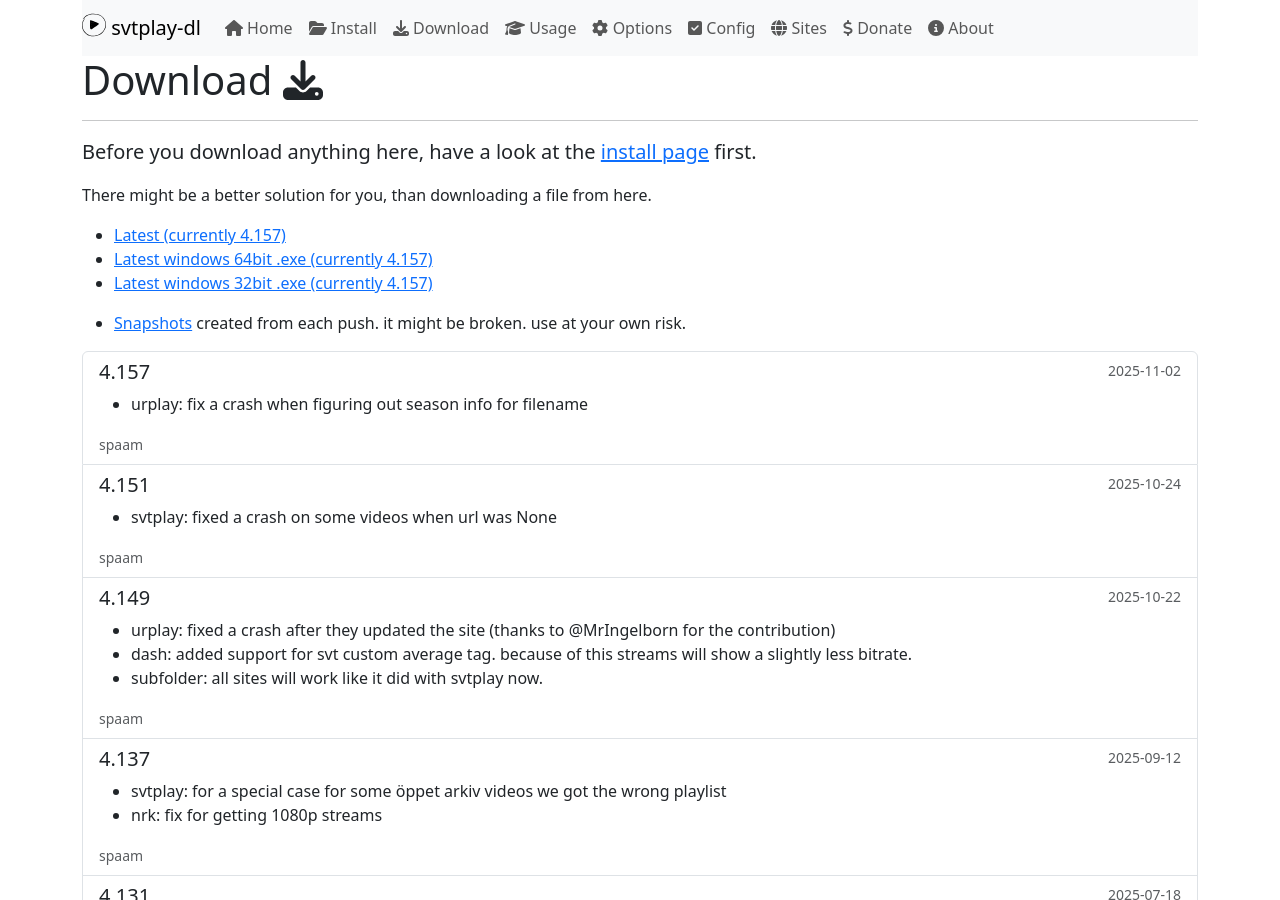
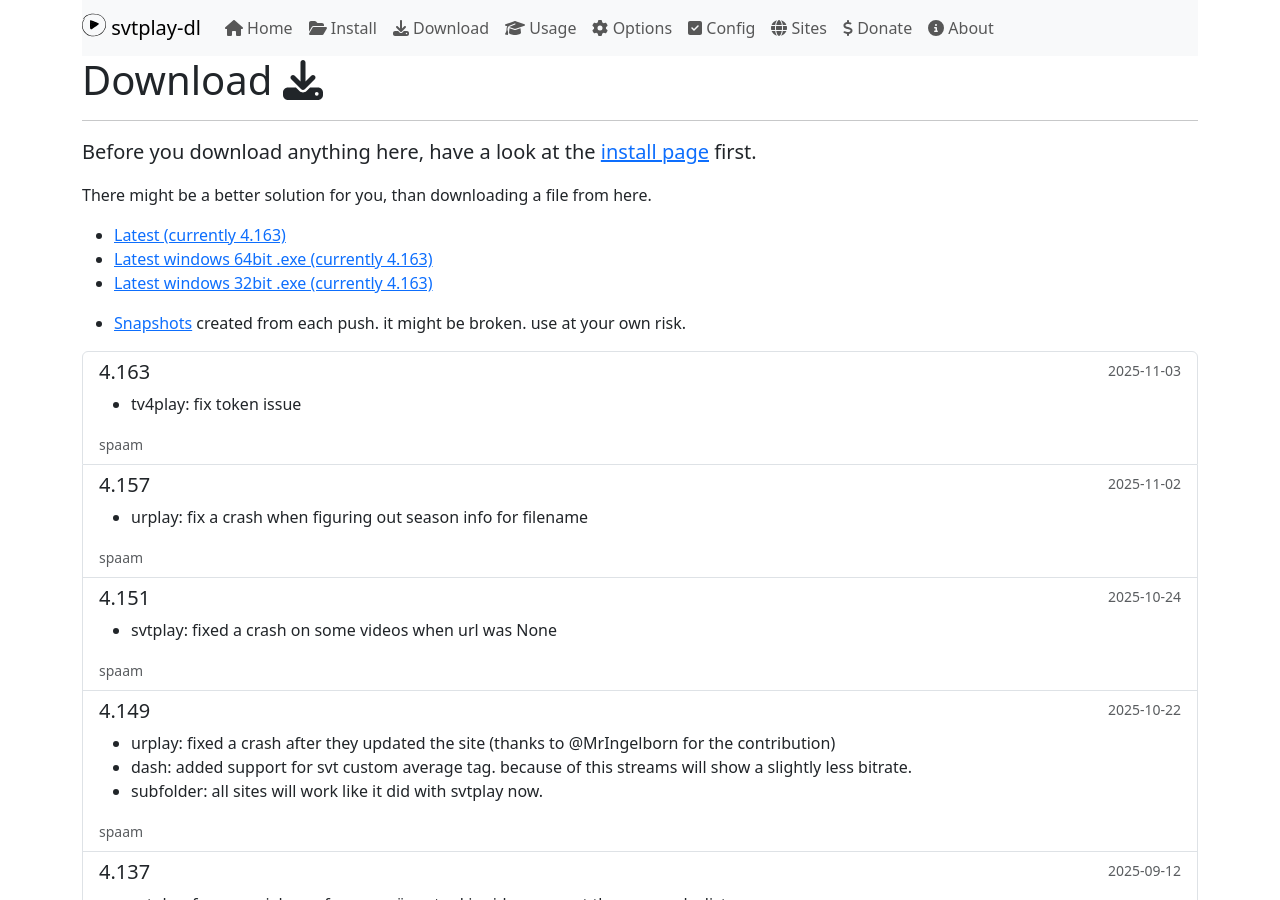
Before and after one commit to spaam/svtplay-dl-web, a Jekyll site: the page built from _pages/download.md, in a window 1280 px wide and 900 px high. Built offline with Jekyll 4.4.1, drawn with Linux system fonts in a browser that asks for light colours; comment, search, counter and statistics services are not loaded.

```diff
--- a/_layouts/home.html
+++ b/_layouts/home.html
@@ -15,7 +15,7 @@ layout: default
             <a href="/install/" class="btn btn-lg btn-outline-primary mb-3 mb-md-0 mr-md-3">Get started</a>
             <a href="/archive/" class="btn btn-lg btn-outline-secondary">Download</a>
         </div>
-        <p class="text-muted mb-0">Currently v4.157 (2025-11-02)</p>
+        <p class="text-muted mb-0">Currently v4.163 (2025-11-03)</p>
     </div>
     <div class="col-md-6">
         <img src="/assets/brand/logo.svg" width="256" height="256" class="img-fluid mb-3">
--- a/_pages/download.md
+++ b/_pages/download.md
@@ -10,9 +10,9 @@ description: Download page for svtplay-dl
 
 There might be a better solution for you, than downloading a file from here.
 
-* [Latest (currently 4.157)](https://svtplay-dl.se/download/4.157/svtplay-dl)
-* [Latest windows 64bit .exe (currently 4.157)](https://svtplay-dl.se/download/4.157/svtplay-dl-amd64.zip)
-* [Latest windows 32bit .exe (currently 4.157)](https://svtplay-dl.se/download/4.157/svtplay-dl-win32.zip)
+* [Latest (currently 4.163)](https://svtplay-dl.se/download/4.163/svtplay-dl)
+* [Latest windows 64bit .exe (currently 4.163)](https://svtplay-dl.se/download/4.163/svtplay-dl-amd64.zip)
+* [Latest windows 32bit .exe (currently 4.163)](https://svtplay-dl.se/download/4.163/svtplay-dl-win32.zip)
 
 * [Snapshots](/download/snapshots/) created from each push. it might be broken. use at your own risk.
 
--- /dev/null
+++ b/_posts/2025-11-03-4.163.md
@@ -0,0 +1,11 @@
+---
+layout: post
+title: "4.163"
+date: 2025-11-03 19:31:00 +0100
+categories: releases
+windows-amd64: true
+windows-win32: true
+binary: true
+---
+
+* tv4play: fix token issue
```
